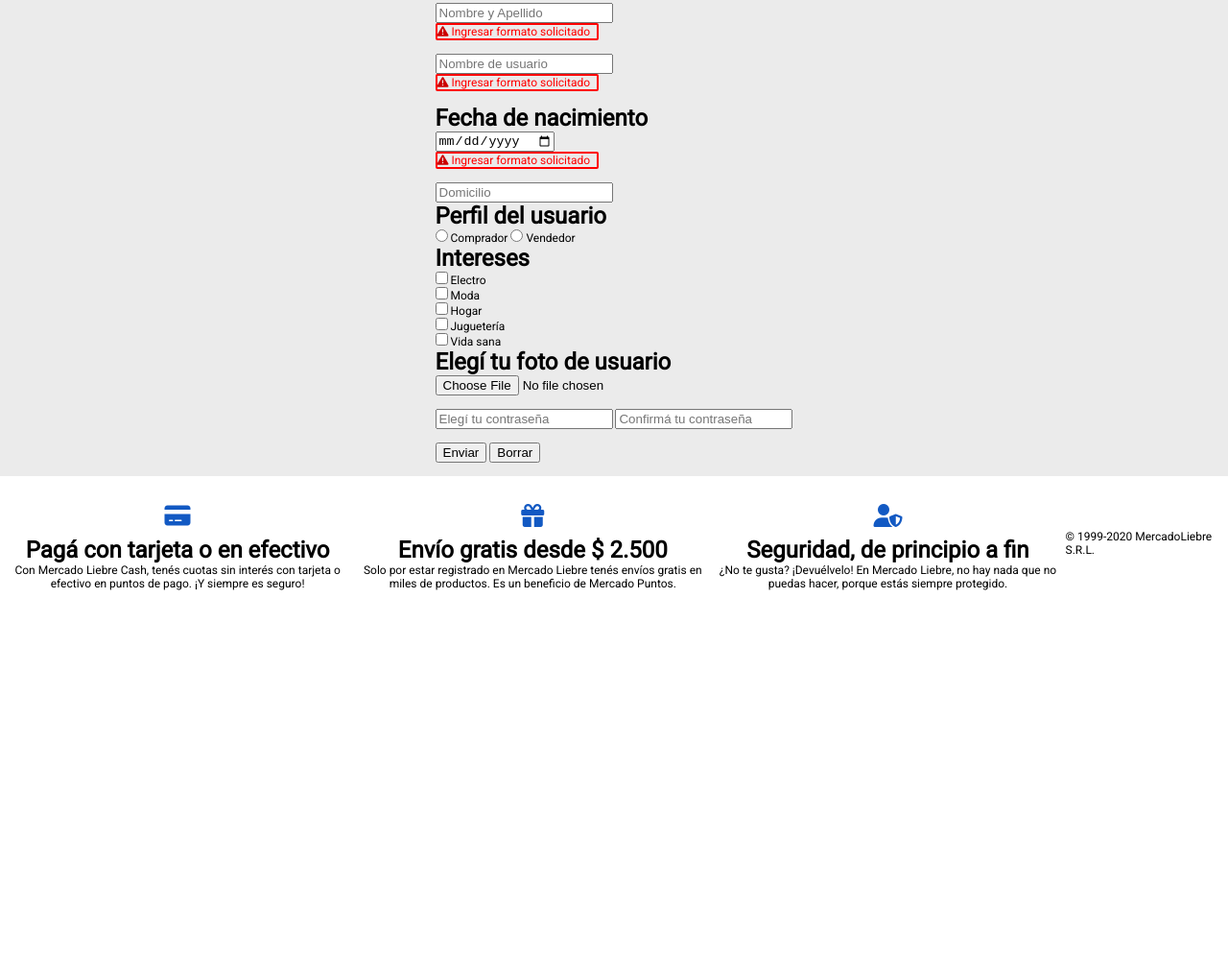
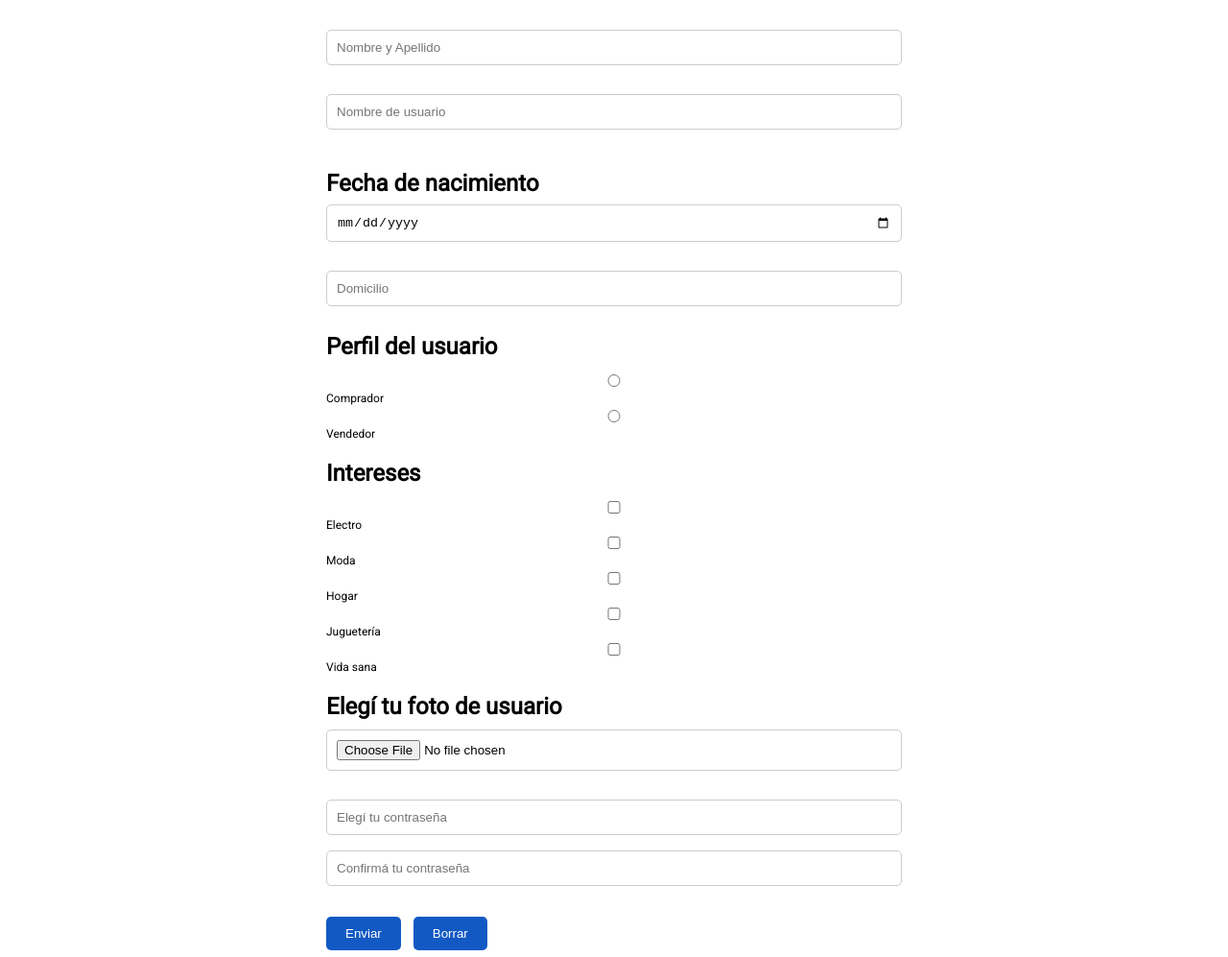
Before and after one commit to HernanPeinetti/MercadoLiebre-HernanPeinetti, a website: page views/register.html in a window 1280 px wide. Shown: the part 123-1120 px from the top of the page at 96% size. Before the commit the page ends 800 px from the top, so only its background shows below. Drawn offline with Linux system fonts and the light colour scheme; a web font is replaced by a local one.

Commit message:
Mejoras en los estilos del formulario de registro

```diff
--- a/public/css/register.css
+++ b/public/css/register.css
@@ -523,19 +523,78 @@ footer section {
         justify-content: space-between;
     }}
 
-    .main-form{
-        display: flex;
-        justify-content: center;
-        align-items: center;
-        width: 100vw;
-        background-color:#ebebeb;
-    }
 
+    form {
+        max-width: 600px;
+        margin: 20px auto;
+      }
 
+      input {
+        padding: 10px;
+        margin: 8px 0;
+        border: 1px solid #ccc;
+        border-radius: 5px;
+        width: 100%;
+        box-sizing: border-box;
+      }
 
-    .register_format{
-        border: 2px solid red;
+      h3 {
+        margin-top: 20px;
+      }
+
+      .profile,
+      .interests {
+        margin-top: 10px;
+      }
+
+      .profile input,
+      .interests input {
+        margin: 5px 5px 5px 0;
+      }
+
+      /* Estilos para el botón de enviar y borrar */
+      button {
+        background-color: #1259c3;
+        color: #ffffff;
+        padding: 10px 20px;
+        border: none;
+        border-radius: 5px;
+        cursor: pointer;
+        margin-top: 10px;
+      }
+
+      button a {
+        color: #ffffff;
+        text-decoration: none;
+      }
+
+      button[type="reset"] {
+        background-color: #1259c3;
+        margin-left: 10px;
+      }
+
+      /* Estilos para el input de tipo file */
+      input[type="file"] {
+        margin-top: 10px;
+      }
+
+      /* Estilos para los mensajes de formato incorrecto */
+      .register_format {
+        border: 2px solid #1259c3;
         border-radius: 2px;
         width: 170px;
-        color: red;
-    }
+        color: #1259c3;
+        padding: 5px;
+        margin-top: 5px;
+      }
+
+      /* Estilos para los mensajes de error */
+      p.register_format {
+        display: none;
+        margin: 5px 0 0;
+      }
+
+      /* Mostrar mensajes de error en caso de formato incorrecto */
+      input:invalid + p.register_format {
+        display: block;
+      }
--- a/views/register.html
+++ b/views/register.html
@@ -57,21 +57,21 @@
     </header>
 
     <main class="main-form">
-        <form action="/register" method="post">
+        <form action="" method="post">
             <br>
             <input type="text" name="Nombre" id="Nombre" required pattern="[a-zA-Z\s]+" placeholder="Nombre y Apellido">
             <br>
-             <p class="register_format"><i class="fa-solid fa-triangle-exclamation" style="color: #cc0000;"></i> Ingresar formato solicitado</p>
+             <!-- <p class="register_format"><i class="fa-solid fa-triangle-exclamation" style="color: #cc0000;"></i> Ingresar formato solicitado</p> -->
 
             <br>
             <input type="text" name="Usuario" id="Usuario" required pattern="[a-zA-Z\s]+" placeholder="Nombre de usuario">
             <br>
-            <p class="register_format"><i class="fa-solid fa-triangle-exclamation" style="color: #cc0000;"></i> Ingresar formato solicitado</p>
+            <!-- <p class="register_format"><i class="fa-solid fa-triangle-exclamation" style="color: #cc0000;"></i> Ingresar formato solicitado</p> -->
             <br>
             <h3>Fecha de nacimiento</h3>
             <input type="date" name="nacimiento" id="nacimiento" required pattern="\d{2}-\d{2}-\d{4}">
             <br>
-            <p class="register_format"><i class="fa-solid fa-triangle-exclamation" style="color: #cc0000;"></i> Ingresar formato solicitado</p>
+            <!-- <p class="register_format"><i class="fa-solid fa-triangle-exclamation" style="color: #cc0000;"></i> Ingresar formato solicitado</p> -->
             <br>
             <input type="text" name="domicilio" id="domicilio" required placeholder="Domicilio">
             <br>
@@ -116,8 +116,10 @@
                 <input type="password" name="pass_confirm" placeholder="Confirmá tu contraseña">
                 <br>
                 <br>
-                <input type="submit" value="Enviar">
-                <input type="reset" value="Borrar">
+                <button type="submit"><a href="/home.html">Enviar</a></button>
+                <button type="reset">Borrar</button>
+                <!-- <input type="submit" value="Enviar">
+                <input type="reset" value="Borrar"> -->
                 <br>
                 <br>
 
```
Also changed, not shown: views/login.html (+1 -1 lines).
